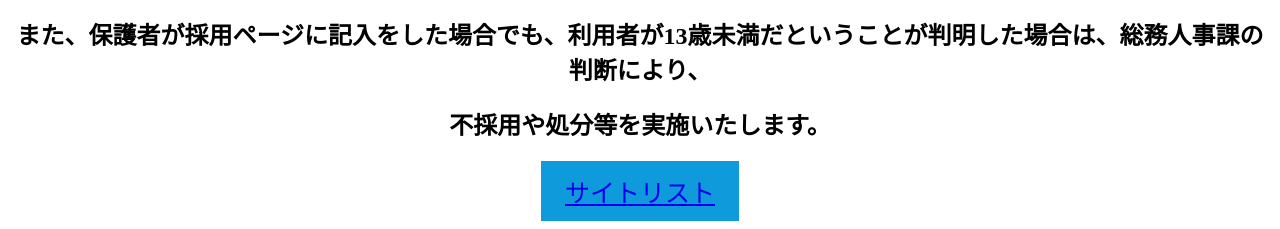
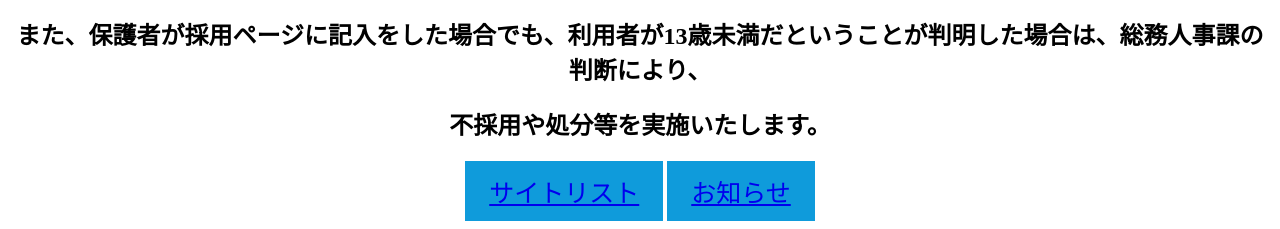
Before and after one commit to yumin2231/yuminQuakeliveOfficalSite, a plain HTML site: page index.html in a window 1280 px wide. Shown: the part 751-980 px from the top of the page. Drawn offline with Linux system fonts and the light colour scheme.

Commit message:
yuminQuakeliveOfficalSite

```diff
--- a/index.html
+++ b/index.html
@@ -65,5 +65,21 @@
             }
             </style>
 
+<button class="my-button"><a href="https://news.yuminQuakelive.net">お知らせ</a></button>
+
+<style>
+.my-button {
+ background-color: #0f9bdb; /* ボタンの背景色 */
+ color: rgb(255, 255, 255); /* ボタンのテキスト色 */
+ font-size: 25px; /* ボタンのフォントサイズ */
+ border: none; /* ボタンの枠線をなくす */
+ padding: 12px 24px; /* ボタンの余白 */
+ text-align: center; /* テキストを中央揃えにする */
+ text-decoration: none; /* テキストの下線をなくす */
+ display: inline-block; /* ボタンの横幅をテキストに合わせる */
+ cursor: pointer; /* マウスカーソルをポインターにする */
+}
+</style>
+
 
 </html>
```
